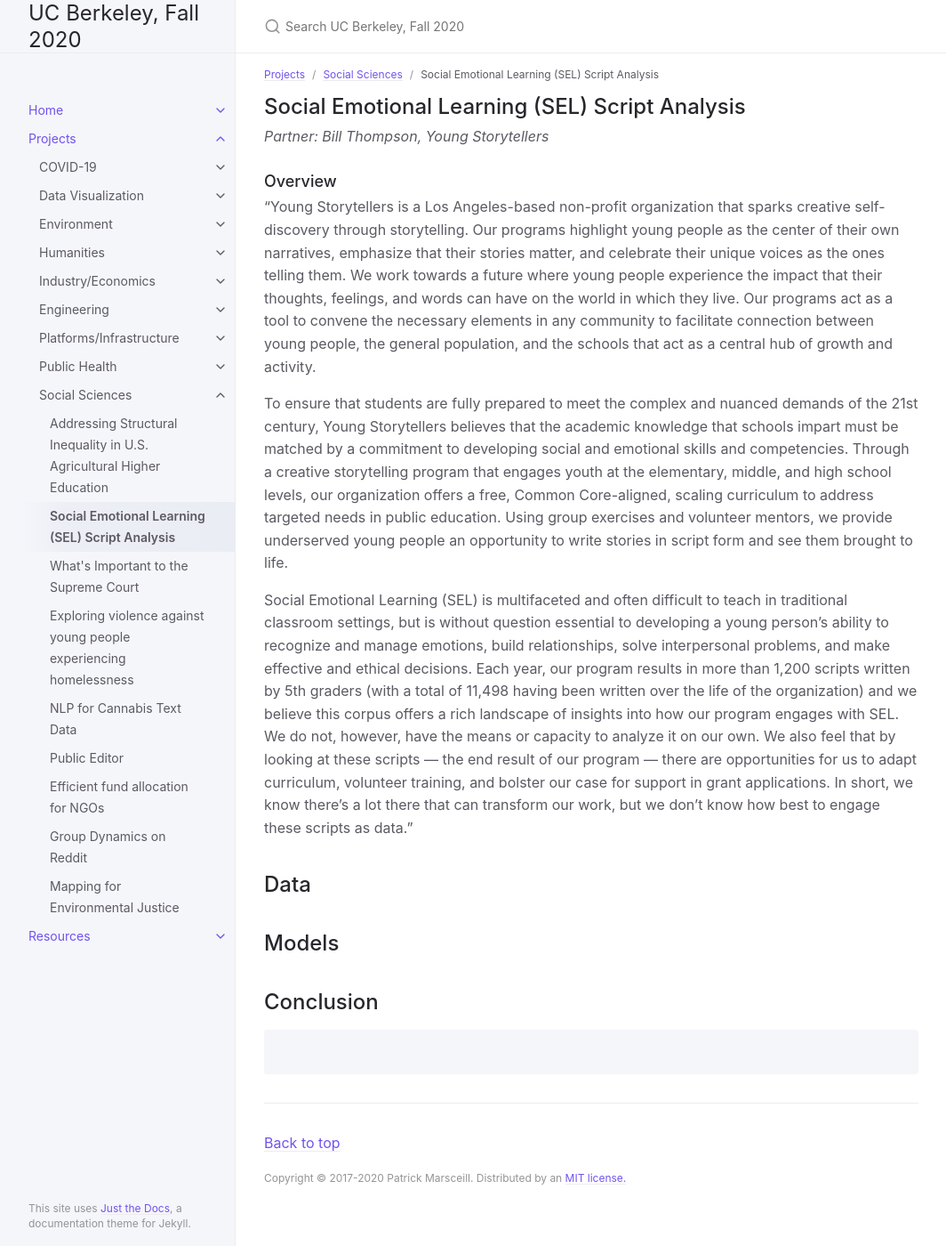
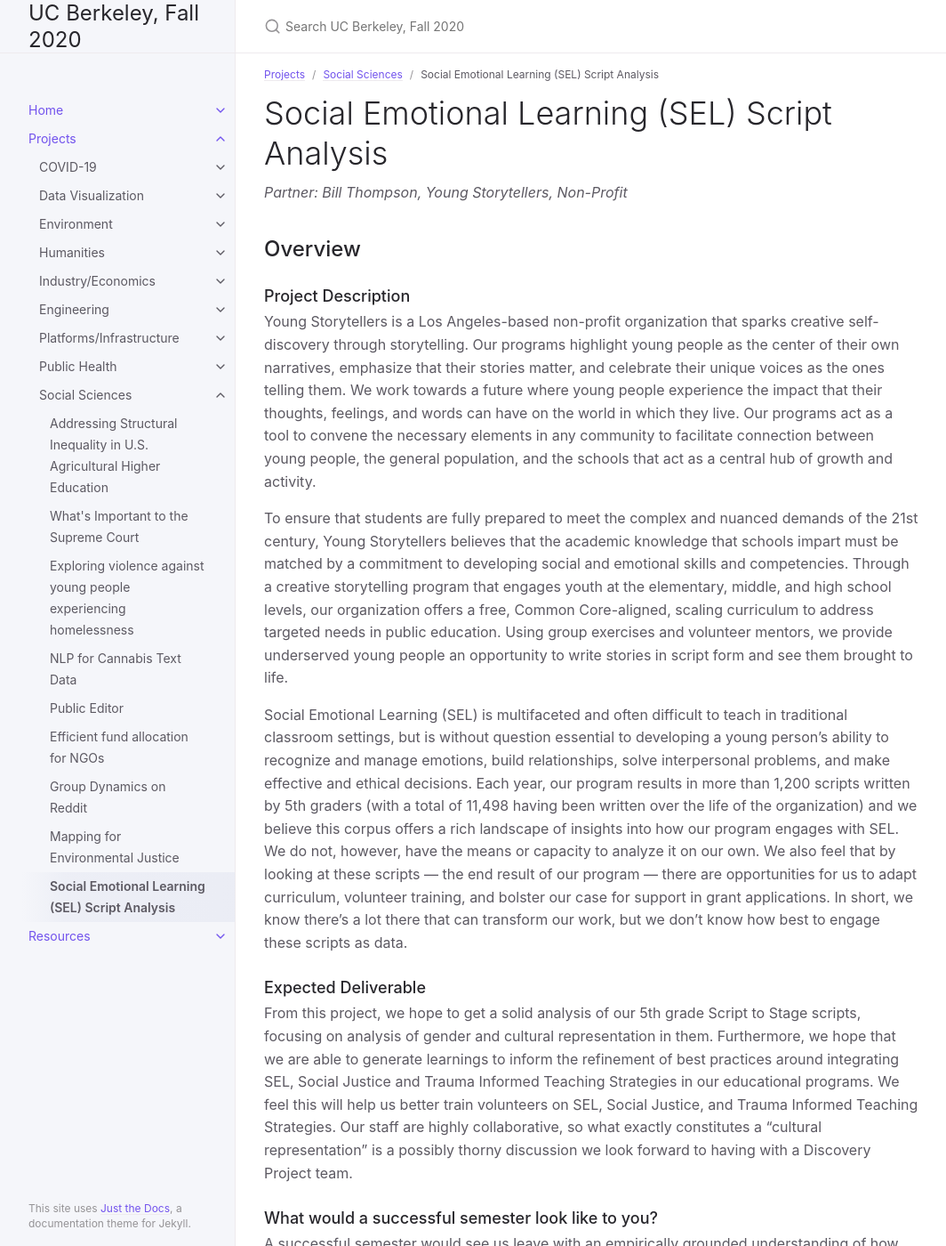
Before and after one commit to DS-Discovery/ds-discovery.github.io, a Jekyll site: the page built from Projects/Social Sciences/Social Emotional Learning (SEL) Script Analysis.md, in a window 1280 px wide and 1400 px high. Shown: the whole window at 89% size, without its empty margins (107-1171 px from the left). Built offline with Jekyll 4.4.1, drawn with Linux system fonts in a browser that asks for light colours; some of the changed text lies outside the part shown.

Commit message:
Update Social Emotional Learning (SEL) Script Analysis.md

```diff
--- a/Projects/Social Sciences/Social Emotional Learning (SEL) Script Analysis.md
+++ b/Projects/Social Sciences/Social Emotional Learning (SEL) Script Analysis.md
@@ -3,20 +3,26 @@ layout: default
 title: Social Emotional Learning (SEL) Script Analysis
 parent: Social Sciences
 grand_parent: Projects
-nav_order: 0
+nav_order: 7
 ---
 
 
-## Social Emotional Learning (SEL) Script Analysis
-*Partner: Bill Thompson, Young Storytellers*
+# Social Emotional Learning (SEL) Script Analysis
+*Partner: Bill Thompson, Young Storytellers, Non-Profit*
 
-### Overview
-
-"Young Storytellers is a Los Angeles-based non-profit organization that sparks creative self-discovery through storytelling. Our programs highlight young people as the center of their own narratives, emphasize that their stories matter, and celebrate their unique voices as the ones telling them. We work towards a future where young people experience the impact that their thoughts, feelings, and words can have on the world in which they live. Our programs act as a tool to convene the necessary elements in any community to facilitate connection between young people, the general population, and the schools that act as a central hub of growth and activity.
+## Overview
+### Project Description
+Young Storytellers is a Los Angeles-based non-profit organization that sparks creative self-discovery through storytelling. Our programs highlight young people as the center of their own narratives, emphasize that their stories matter, and celebrate their unique voices as the ones telling them. We work towards a future where young people experience the impact that their thoughts, feelings, and words can have on the world in which they live. Our programs act as a tool to convene the necessary elements in any community to facilitate connection between young people, the general population, and the schools that act as a central hub of growth and activity.
 
 To ensure that students are fully prepared to meet the complex and nuanced demands of the 21st century, Young Storytellers believes that the academic knowledge that schools impart must be matched by a commitment to developing social and emotional skills and competencies. Through a creative storytelling program that engages youth at the elementary, middle, and high school levels, our organization offers a free, Common Core-aligned, scaling curriculum to address targeted needs in public education. Using group exercises and volunteer mentors, we provide underserved young people an opportunity to write stories in script form and see them brought to life.
 
-Social Emotional Learning (SEL) is multifaceted and often difficult to teach in traditional classroom settings, but is without question essential to developing a young person’s ability to recognize and manage emotions, build relationships, solve interpersonal problems, and make effective and ethical decisions. Each year, our program results in more than 1,200 scripts written by 5th graders (with a total of 11,498 having been written over the life of the organization) and we believe this corpus offers a rich landscape of insights into how our program engages with SEL. We do not, however, have the means or capacity to analyze it on our own. We also feel that by looking at these scripts — the end result of our program — there are opportunities for us to adapt curriculum, volunteer training, and bolster our case for support in grant applications. In short, we know there's a lot there that can transform our work, but we don't know how best to engage these scripts as data."
+Social Emotional Learning (SEL) is multifaceted and often difficult to teach in traditional classroom settings, but is without question essential to developing a young person’s ability to recognize and manage emotions, build relationships, solve interpersonal problems, and make effective and ethical decisions. Each year, our program results in more than 1,200 scripts written by 5th graders (with a total of 11,498 having been written over the life of the organization) and we believe this corpus offers a rich landscape of insights into how our program engages with SEL. We do not, however, have the means or capacity to analyze it on our own. We also feel that by looking at these scripts — the end result of our program — there are opportunities for us to adapt curriculum, volunteer training, and bolster our case for support in grant applications. In short, we know there's a lot there that can transform our work, but we don't know how best to engage these scripts as data.
+### Expected Deliverable
+From this project, we hope to get a solid analysis of our 5th grade Script to Stage scripts, focusing on analysis of gender and cultural representation in them. Furthermore, we hope that we are able to generate learnings to inform the refinement of best practices around integrating SEL, Social Justice and Trauma Informed Teaching Strategies in our educational programs. We feel this will help us better train volunteers on SEL, Social Justice, and Trauma Informed Teaching Strategies. Our staff are highly collaborative, so what exactly constitutes a "cultural representation" is a possibly thorny discussion we look forward to having with a Discovery Project team.
+### What would a successful semester look like to you?
+A successful semester would see us leave with an empirically grounded understanding of how our students are expressing a certain set of ideas (around gender and culture) in their scripts and, in turn, leave with ideas internally for how we can make our work more effective based on that empiric analysis.
+### Additional Skills from ideal candidates
+Experience with scriptwriting software (Final Draft, Celtex, Writer Duet) or script format might be useful but is by no means necessary.
 
 ## Data
 
```
